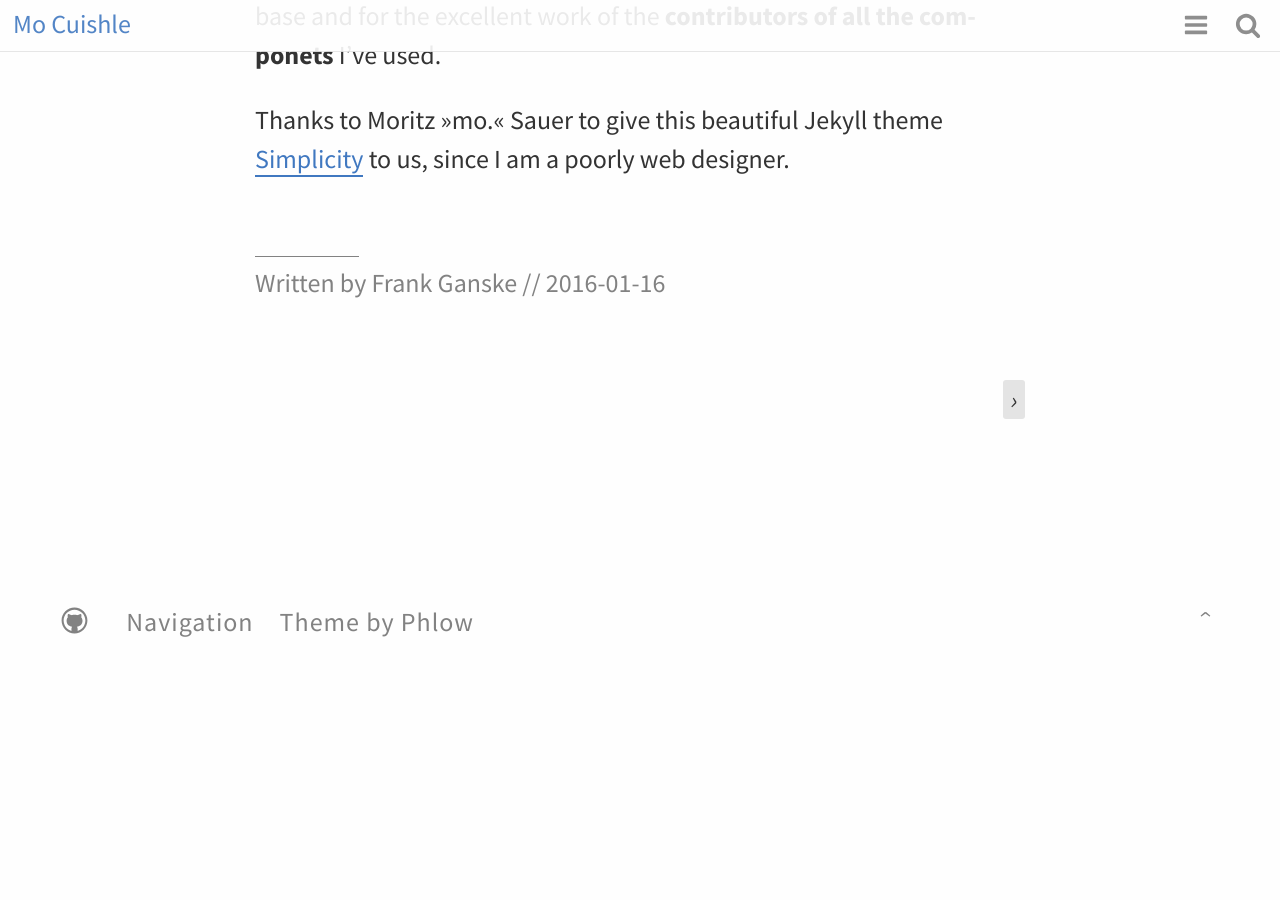
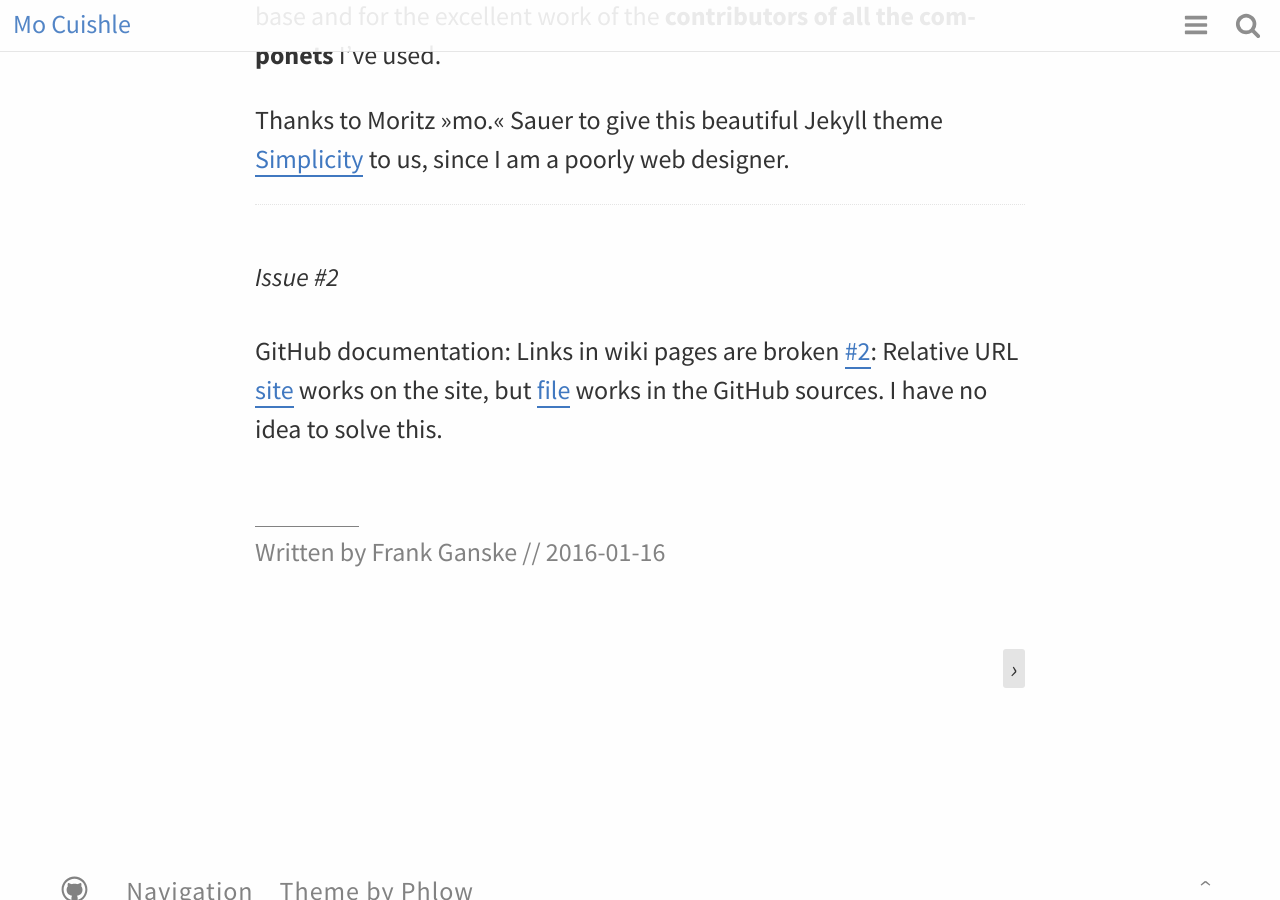
Before and after one commit to ganskef/MoCuishle, a Jekyll site: the page built from _posts/2016-01-16-license.md, in a window 1280 px wide and 900 px high, scrolled down 4294 px. Built offline with Jekyll 4.4.1, drawn with Linux system fonts in a browser that asks for light colours; before the commit the page ends 4980 px from its top, so only the background shows below that.

Commit message:
Example text for issue #2

```diff
--- a/_posts/2016-01-16-license.md
+++ b/_posts/2016-01-16-license.md
@@ -109,3 +109,12 @@ all the componets** I've used.
 Thanks to Moritz »mo.« Sauer to give this beautiful Jekyll theme
 [Simplicity](http://phlow.github.io/simplicity/) to us, since I am a poorly web
 designer.
+
+----
+
+#### Issue #2
+
+GitHub documentation: Links in wiki pages are broken
+[#2](https://github.com/ganskef/MoCuishle/issues/2): Relative URL
+[site](../mocuishle/) works on the site, but [file](../9999-12-31-mocuishle.md)
+works in the GitHub sources. I have no idea to solve this.
```
